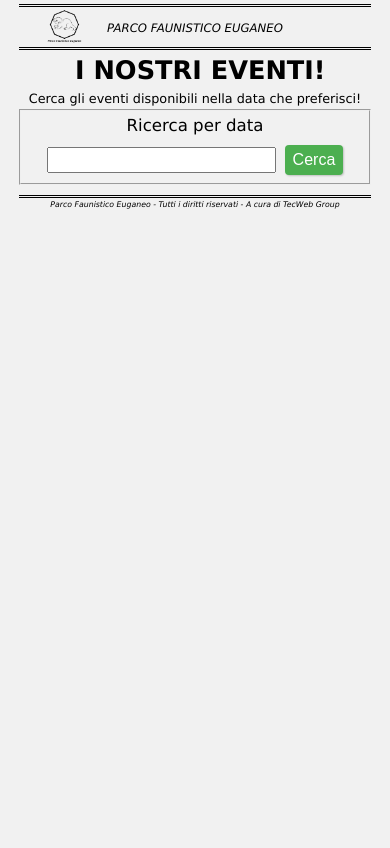
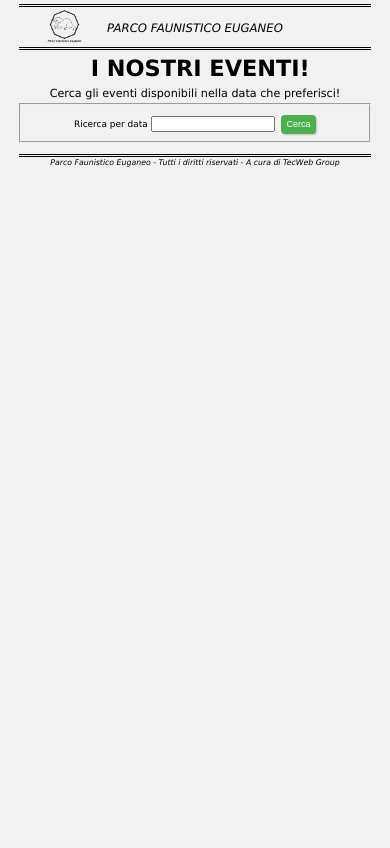
Before and after one commit to Fgiulia/progettoTecnologieWeb2019-2020, a PHP site: page /progettoTecnologieWeb2019-2020/HTML/eventi.html in a window 390 px wide. Run offline with PHP 8.4, Linux system fonts and the light colour scheme.

Commit message:
fix eventi.css

```diff
--- a/CSS/eventi.css
+++ b/CSS/eventi.css
@@ -51,7 +51,6 @@
     color: #FFFFFF;
     background-color: #4CAF50;
 
-
 }
 
 .prezzoEvento{
@@ -80,9 +79,10 @@
     width: 100%;
 }
 
+
 @media (max-width:1000px){
     body{
-        font-size: 0.8em;
+        font-size: 0.7em;
     }
 
     .containerEventi{
@@ -92,10 +92,16 @@
 
     .prezzoEvento, .dataEvento{
         display: block;
+
     }
 
-    #cercaData, label{
-        font-size: 1.3em;
+
+}
+
+@media (max-width:500px){
+
+    #cercaData, label, .internal-button, #inviaRicerca{
+        font-size: 0.8em;
     }
 
 }
--- a/HTML/eventi.html
+++ b/HTML/eventi.html
@@ -3,6 +3,7 @@
 
 	<head>
 		<meta http-equiv="Content-Type" content="text/html; charset=utf-8" />
+		<meta name="viewport" content="width=device-width,initial-scale=1">
 		<title>Eventi | Parco Faunistico Euganeo</title>
 		<meta name="title" content="Eventi" />
 		<meta name="description" content="Informazioni sugli eventi" />
```
